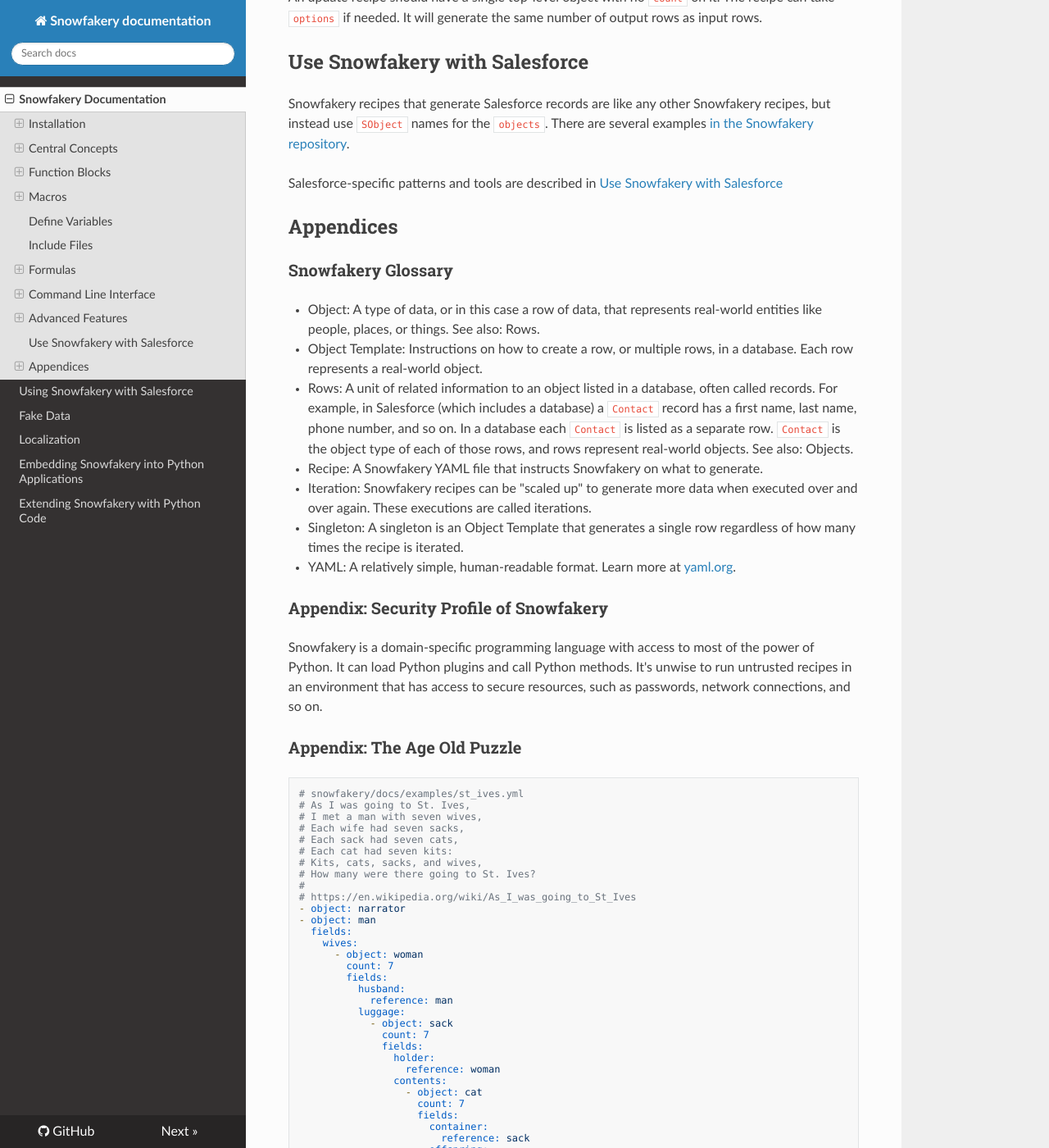
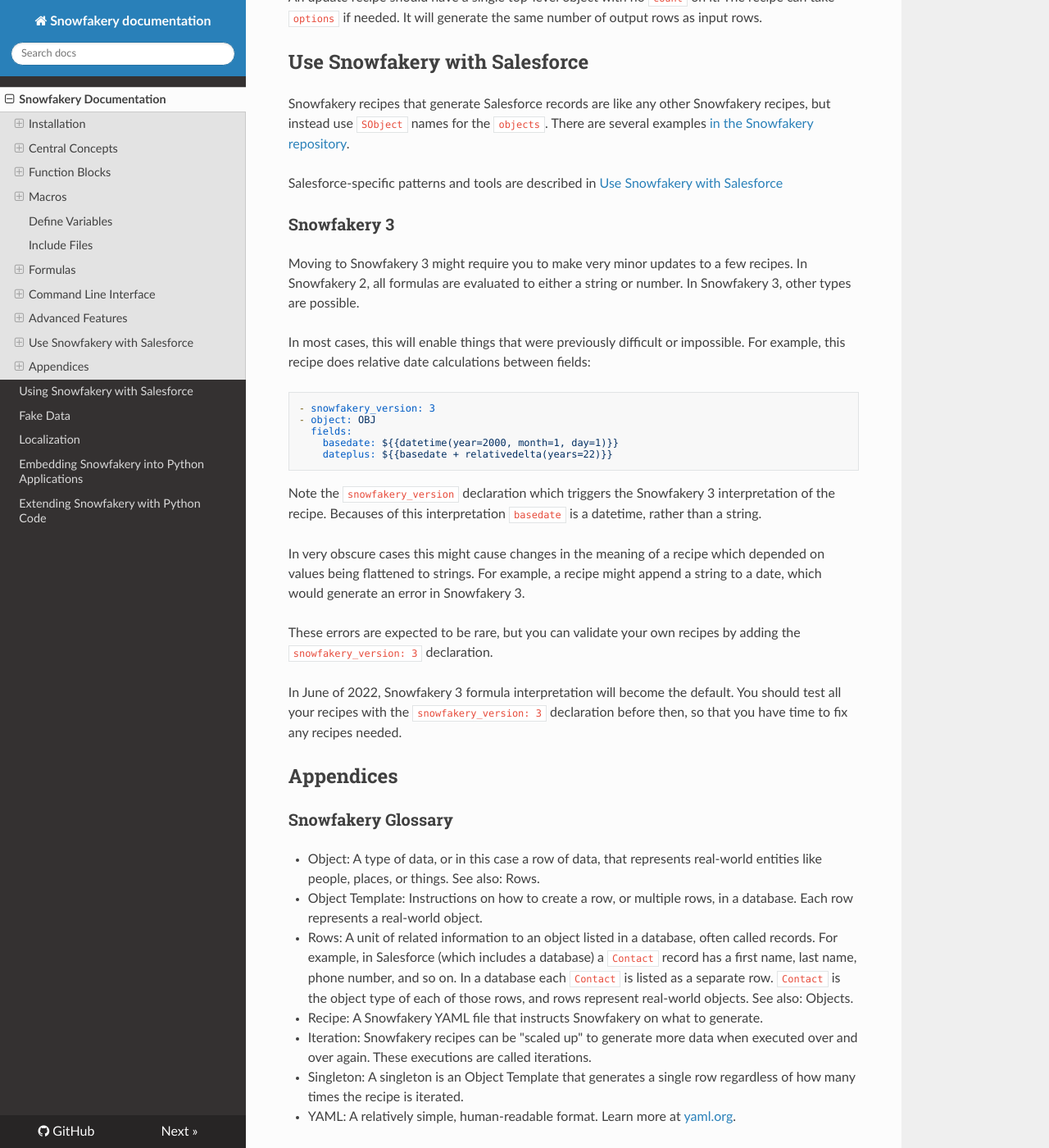
Before and after one commit to SFDO-Tooling/Snowfakery, an MkDocs documentation site: the page built from docs/index.md, in a window 1280 px wide and 1400 px high, scrolled down 41121 px. Shown: the whole window at 82% size. Built offline with MkDocs 1.6.1, drawn with Linux system fonts in a browser that asks for light colours; nearby versions of some CDN libraries.

Commit message:
Snowfakery 3 feature flag documentation (#616)
Co-authored-by: Peter Conrad <peter.conrad@salesforce.com>

````diff
--- a/docs/index.md
+++ b/docs/index.md
@@ -2095,6 +2095,42 @@
 Snowfakery recipes that generate Salesforce records are like any other Snowfakery recipes, but instead use `SObject` names for the `objects`. There are several examples [in the Snowfakery repository](https://github.com/SFDO-Tooling/Snowfakery/tree/main/examples/salesforce).
 
 Salesforce-specific patterns and tools are described in [Use Snowfakery with Salesforce](salesforce.md)
+
+### Snowfakery 3
+
+Moving to Snowfakery 3 might require you to make very minor updates to a few recipes. In
+Snowfakery 2, all formulas are evaluated to either a string or
+number. In Snowfakery 3, other types are possible.
+
+In most cases, this will enable things that were previously
+difficult or impossible. For example, this recipe does
+relative date calculations between fields:
+
+```yaml
+- snowfakery_version: 3
+- object: OBJ
+  fields:
+    basedate: ${{datetime(year=2000, month=1, day=1)}}
+    dateplus: ${{basedate + relativedelta(years=22)}}
+```
+
+Note the `snowfakery_version` declaration which triggers the
+Snowfakery 3 interpretation of the recipe. Becauses of this
+interpretation `basedate` is a datetime, rather than a
+string.
+
+In very obscure cases this might cause changes in the meaning
+of a recipe which depended on values being flattened to strings.
+For example, a recipe might append a string to a date, which
+would generate an error in Snowfakery 3.
+
+These errors are expected to be rare, but you can validate your
+own recipes by adding the `snowfakery_version: 3` declaration.
+
+In June of 2022, Snowfakery 3 formula interpretation will
+become the default. You should test all your recipes with
+the `snowfakery_version: 3` declaration before then, so that
+you have time to fix any recipes needed.
 
 ## Appendices
 
````
